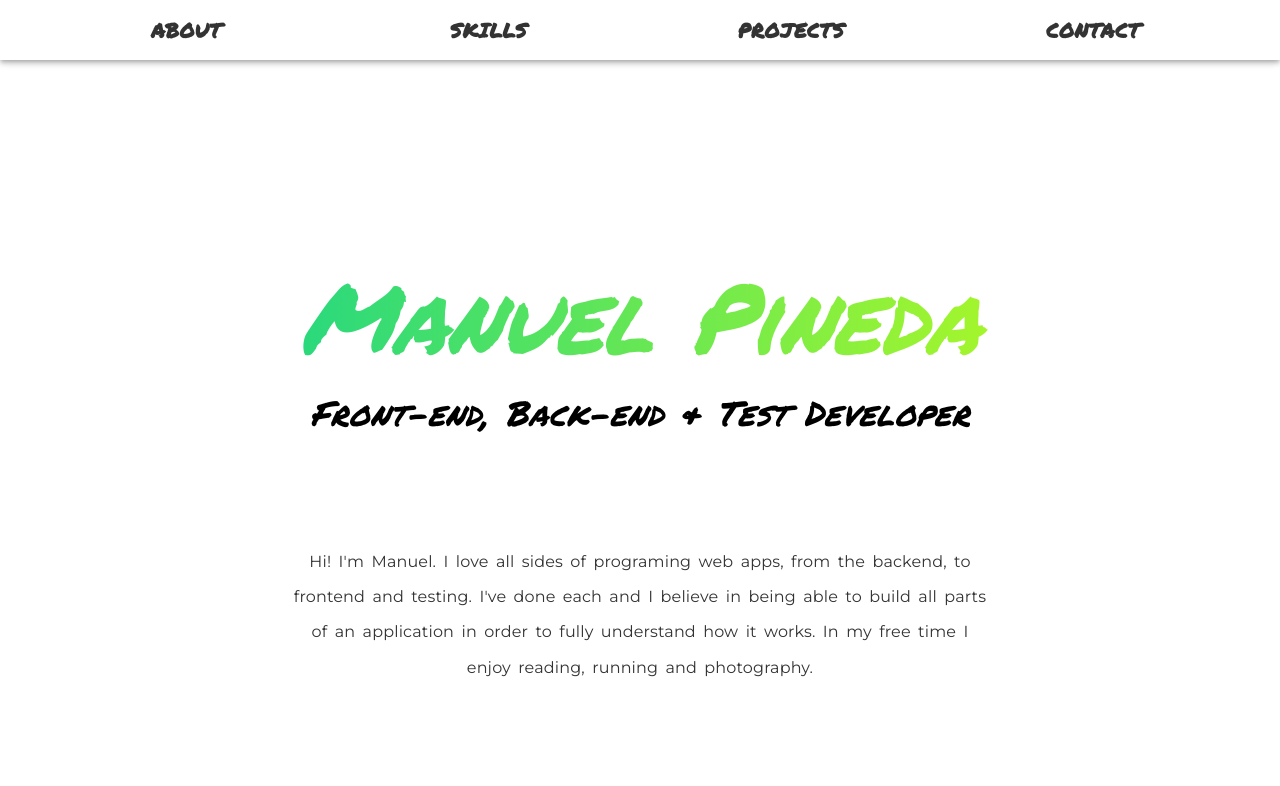
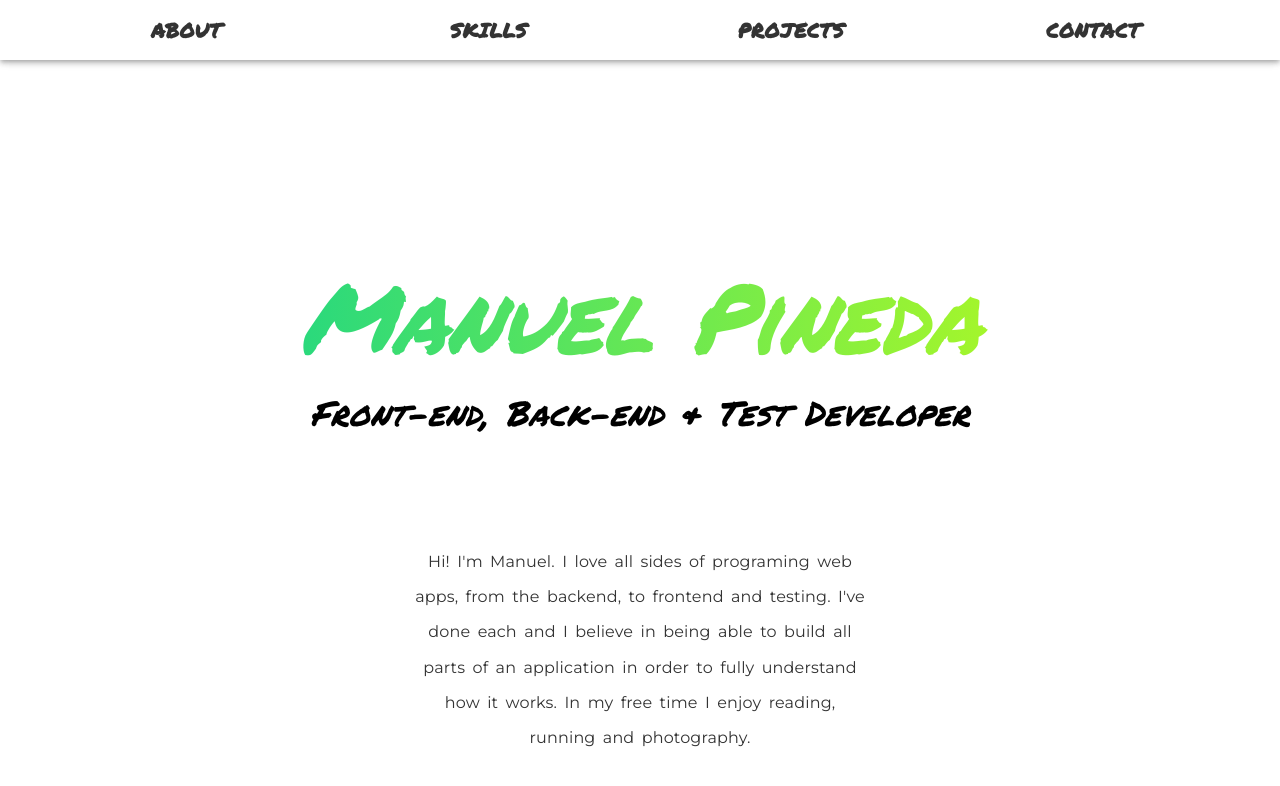
Before and after one commit to manuel12/personal-portfolio-page, a React (Create React App) app in the folder react-portfolio/: page / in a window 1280 px wide. Shown: the top 786 px of the page. Built offline with nearby package versions, Linux system fonts and the light colour scheme.

Commit message:
Made about-text-about-me max-width 450px.

```diff
--- a/react-portfolio/src/components/Home/styles.css
+++ b/react-portfolio/src/components/Home/styles.css
@@ -37,7 +37,7 @@
   position: relative;
   top: 120px;
   margin: 0 auto !important;
-  max-width: 700px;
+  max-width: 450px;
   line-height: 2.2 !important;
   color: var(--font-color);
   font-family: Montserrat, sans-serif !important;
```
